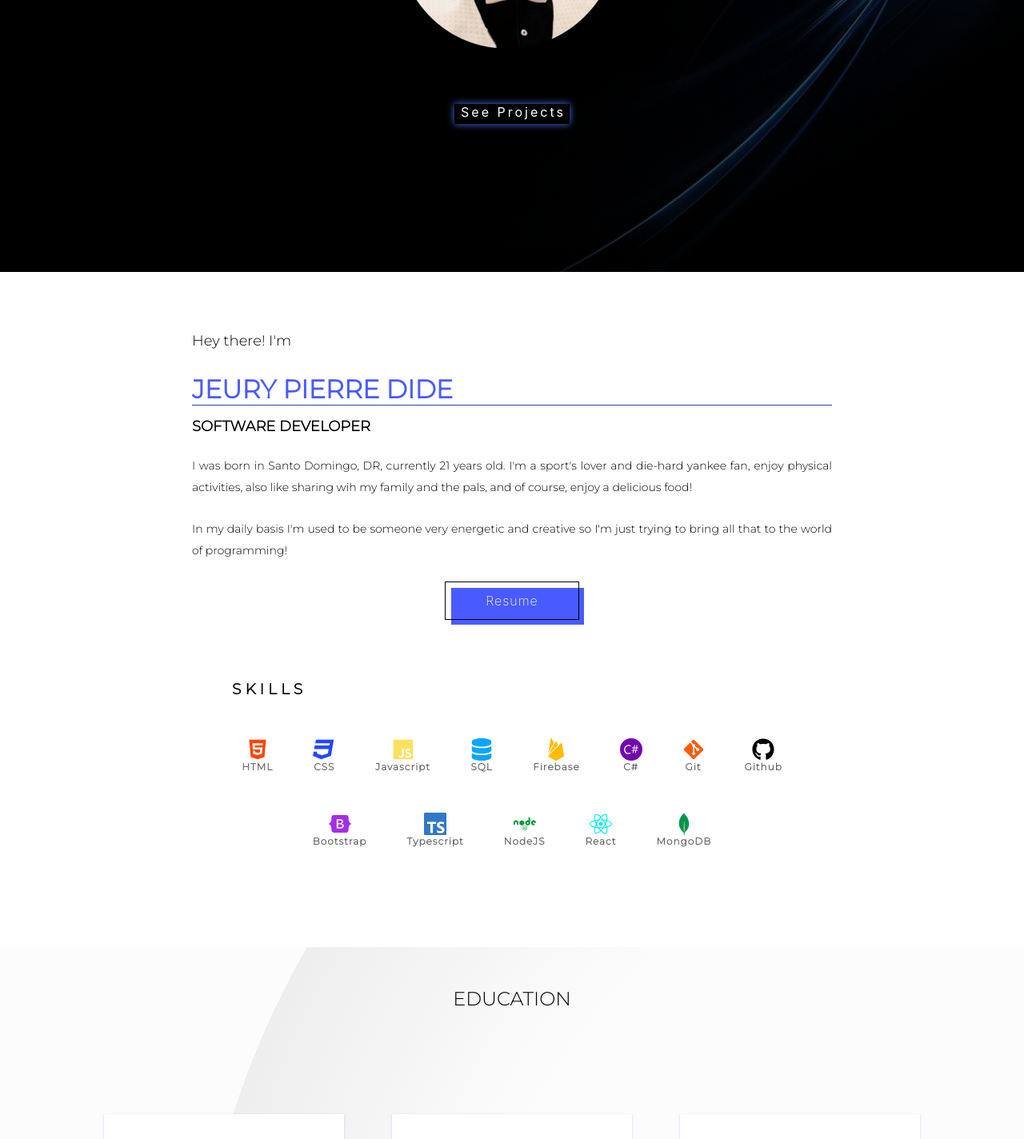
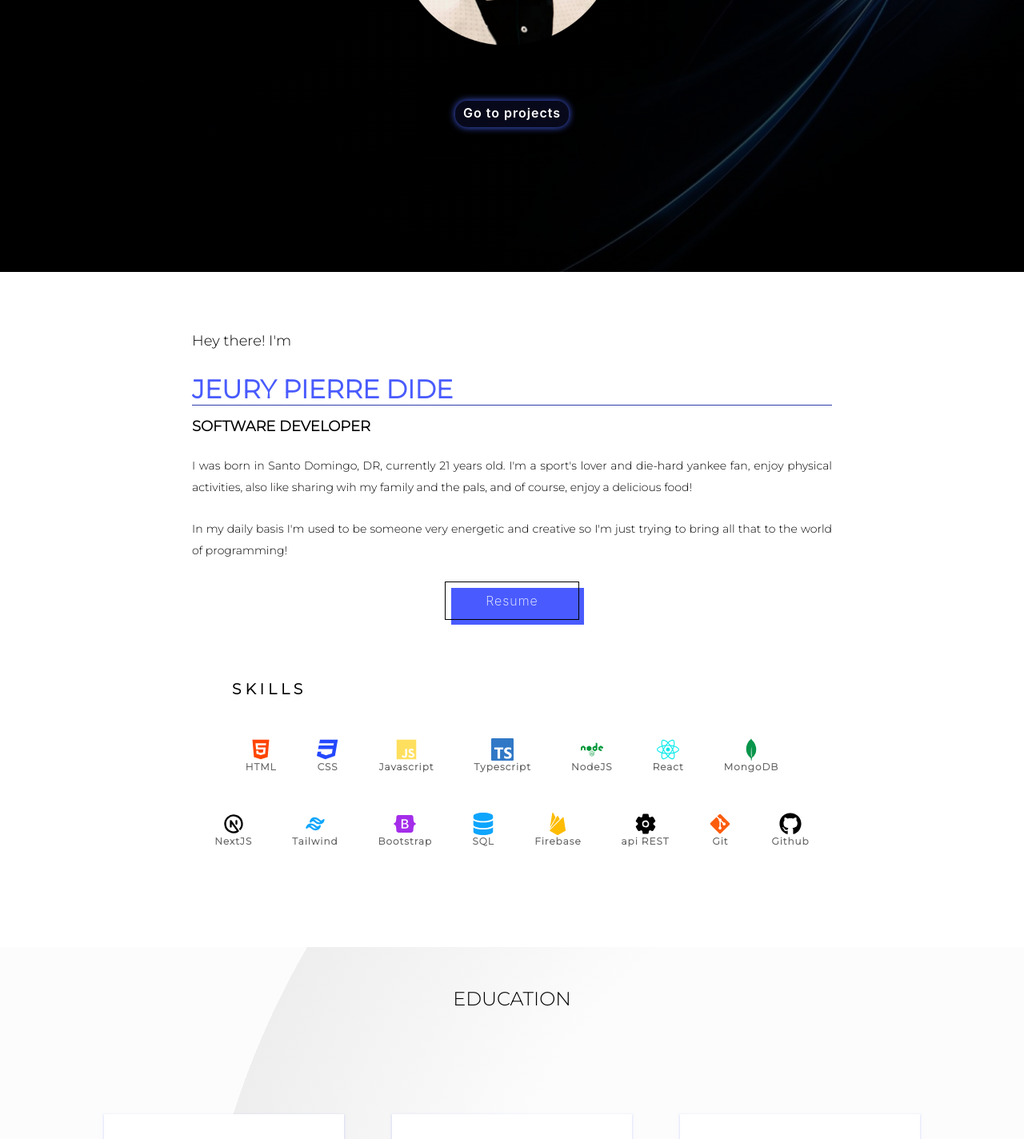
Before and after one commit to Jeuryy/portfolio, a React (Create React App) app: page / in a window 1280 px wide. Shown: the part 460-1884 px from the top of the page at 80% size. Built offline with nearby package versions, Linux system fonts and the light colour scheme; a web font is replaced by a local one.

Commit message:
updated skills, education and project button, pending projects to be updated

```diff
--- a/src/components/About.jsx
+++ b/src/components/About.jsx
@@ -4,8 +4,9 @@ import cv from '../assets/docs/curriculum.pdf'
 import Skills from './Skills'
 import { FaHtml5, FaCss3, FaDatabase, FaGithub, FaBootstrap,
     FaNode, FaReact, FaGitAlt} from "react-icons/fa";
-import { IoLogoJavascript } from "react-icons/io5";
-import { SiCsharp, SiFirebase, SiMongodb, SiTypescript } from "react-icons/si";
+import { IoLogoJavascript, IoSettings } from "react-icons/io5";
+import { SiCsharp, SiFirebase, SiMongodb, SiPostman, SiTypescript } from "react-icons/si";
+import { TbBrandNextjs, TbBrandTailwind } from "react-icons/tb";
 import AOS from "aos";
 import "aos/dist/aos.css";
 import { useInView } from 'react-intersection-observer';
@@ -55,16 +56,19 @@ export default function About(){
                     <Skills name="HTML" icon={FaHtml5}/>
                     <Skills name="CSS" icon={FaCss3}/>
                     <Skills name="Javascript" icon={IoLogoJavascript}/>
-                    <Skills name="SQL" icon={FaDatabase}/>
-                    <Skills name="Firebase" icon={SiFirebase}/>
-                    <Skills name="C#" icon={SiCsharp}/>
-                    <Skills name="Git" icon={FaGitAlt}/>
-                    <Skills name="Github" icon={FaGithub}/>
-                    <Skills name="Bootstrap" icon={FaBootstrap}/>
                     <Skills name="Typescript" icon={SiTypescript}/>
                     <Skills name="NodeJS" icon={FaNode}/>
                     <Skills name="React" icon={FaReact}/>
                     <Skills name="MongoDB" icon={SiMongodb}/>
+                    <Skills name="NextJS" icon={TbBrandNextjs}/>
+                    <Skills name="Tailwind" icon={TbBrandTailwind}/>
+                    <Skills name="Bootstrap" icon={FaBootstrap}/>
+                    <Skills name="SQL" icon={FaDatabase}/>
+                    <Skills name="Firebase" icon={SiFirebase}/>
+                    <Skills name="api REST" icon={IoSettings}/>
+                    <Skills name="Git" icon={FaGitAlt}/>
+                    <Skills name="Github" icon={FaGithub}/>
+
                 </div>
             </div>
         </section>
--- a/src/components/Education.jsx
+++ b/src/components/Education.jsx
@@ -26,7 +26,7 @@ export default function Education(){
         <p className="title">Education</p>
         <div className="row">
             <School name="Electrónica Digital y Micro-computación" date="2017 - 2019" img={politecnico} alt="Politecnico Las Americas"/>
-            <School name="Senior Technician in Software Development" date="2020 - Present" img={itsc} alt="ITSC"/>
+            <School name="Senior Technician in Software Development" date="2020 - 2024" img={itsc} alt="ITSC"/>
             <School name="Front End Jr. Developer" date="2022 - 2023" img={alura} alt="Alura - Oracle Next Education"/>
             <School name="Software Engineer" date="2024 - Present" img={ufhec} alt="UFHEC"/>
         </div>
--- a/src/components/Presentation.css
+++ b/src/components/Presentation.css
@@ -53,25 +53,28 @@
     font-size: 32px;
 }
 .projects{
-    padding: 0 5px 5px 8px;
-    animation: shadows 2s infinite;
-    box-shadow: var(--blue) 0 0 10px, var(--blue) 0 0 5px;
+    padding: 5px 10px 8px 10px;
+    border-radius: 15px;
+    letter-spacing: 1px;
+    /*border-bottom: 2px solid var(--blue);*/
+    text-decoration: none;
+    color: #FFF;
+    /*transition: .2s;*/
+    animation: shadows 5s infinite;
+    background-color: var(--second-blue);
+    font-weight: 600;
+    /*box-shadow: var(--blue) 0 0 10px, var(--blue) 0 0 5px;*/
+    /*display: flex;
+    flex-direction: column;
+    align-items: center;*/
 }
 .projects:hover{
-    box-shadow: #FFFFFF 0 0 2px;
-    transition: .5s;
-}
-
-.projects a {
-    letter-spacing: 3px;
-    /*border-bottom: 2px solid var(--blue);*/
-    text-decoration: none;
-    color: #FFFFFF;
+    /*box-shadow: none;*/
+    background-color: var(--blue);
+    animation: none;
+    border: none;
+    font-weight: bold;
     transition: .2s;
-}
-
-.projects a:hover {
-    color: var(--blue);
 }
 
 @keyframes shadows {
--- a/src/components/Presentation.jsx
+++ b/src/components/Presentation.jsx
@@ -4,6 +4,7 @@ import { useEffect } from "react";
 import AOS from "aos";
 import "aos/dist/aos.css";
 import { useInView } from 'react-intersection-observer';
+import { FaArrowDown } from "react-icons/fa6";
 
 export default function Presentation(){
     const home = document.getElementById("home1");
@@ -40,9 +41,10 @@ export default function Presentation(){
                     <p className="developer">Developer</p>
                 </div>
             </div>
-            <div className="projects">
-                <a href="#projects" className="glow">See Projects</a>
-            </div>
+            <a href="#projects" className="glow projects">
+                    <span>Go to projects </span>
+                    {/*<FaArrowDown/>*/}
+            </a>
         </section>
     )
 }
--- a/src/components/Skill.css
+++ b/src/components/Skill.css
@@ -30,7 +30,7 @@
 .Javascript{
     color: #ffdf5e;
 }
-.SQL{
+.SQL, .Tailwind{
     color: #0ea5fd;
 }
 .Firebase{
@@ -39,7 +39,7 @@
 .Git{
     color: #fd5c0c;
 }
-.Github{
+.Github, .NextJS, .api{
     color: #000;
 }
 .Bootstrap{
@@ -57,6 +57,7 @@
 .Typescript{
     color: #3178c6;
 }
+
 /*.skills-container h3,
 p,
 span {
```
Also changed, not shown: 1 other file (tests, documents, lock files or other folders).
